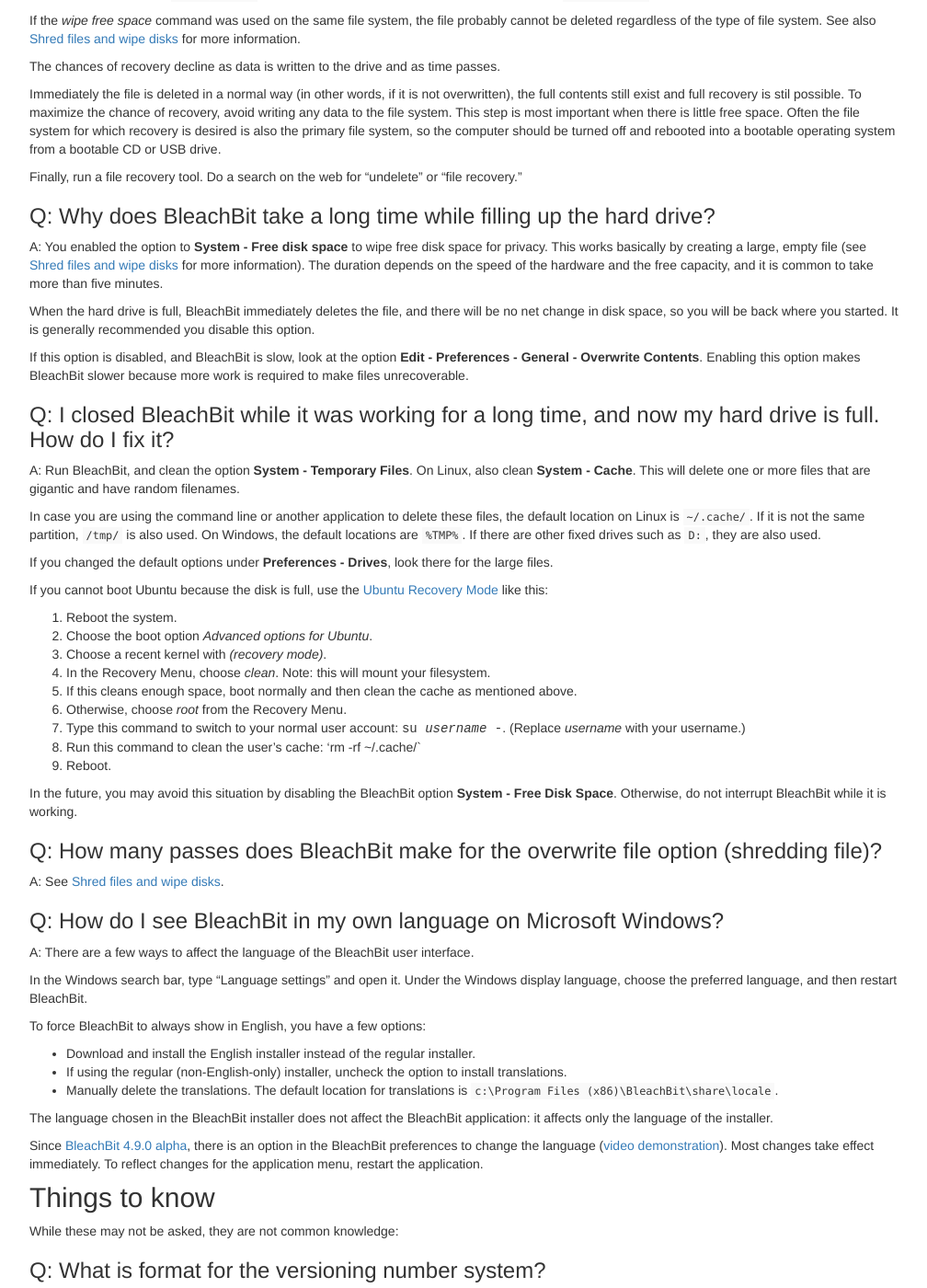
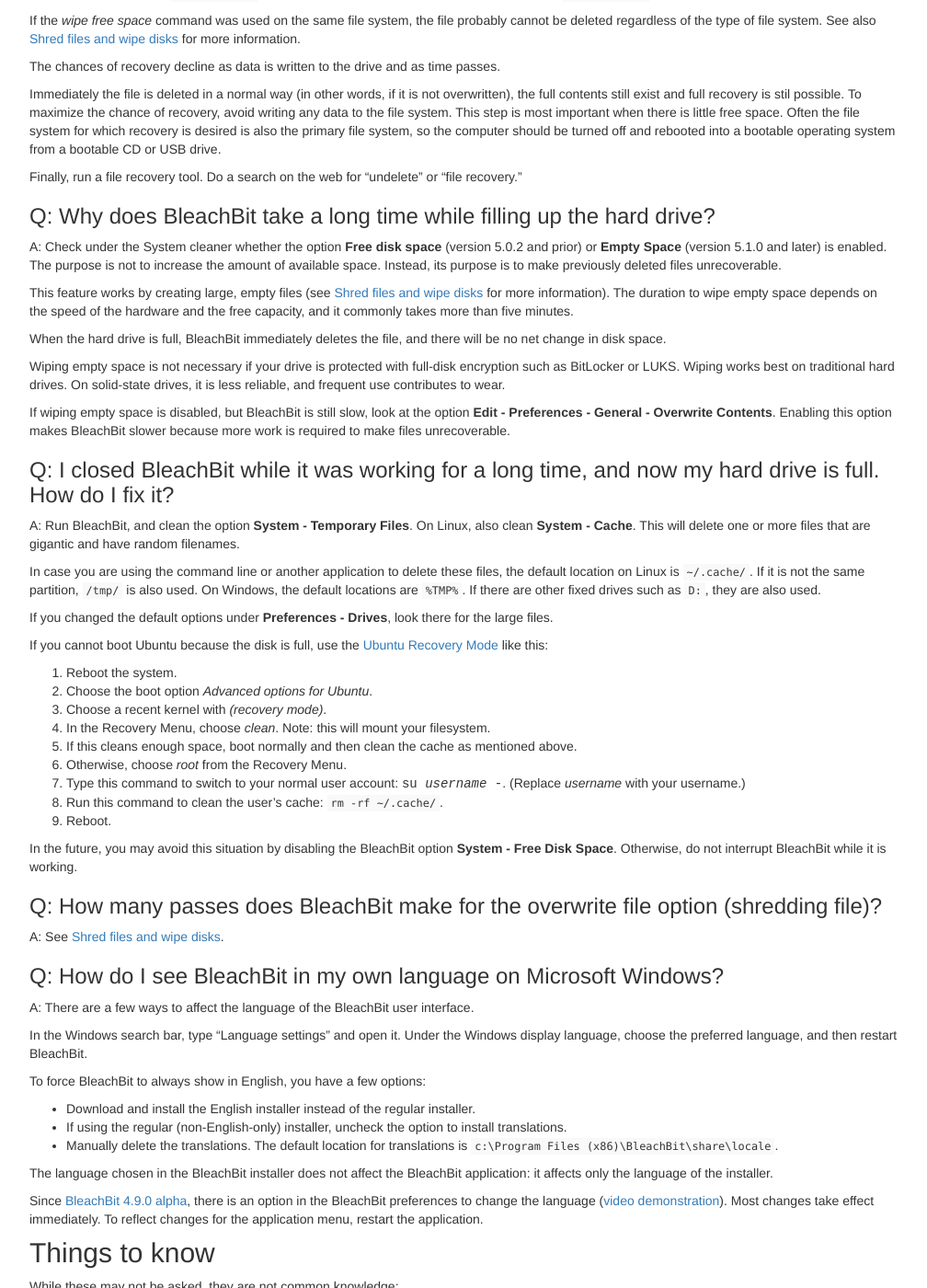
Before and after one commit to bleachbit/docs, a Jekyll site: the page built from _posts/2015-09-25-frequently-asked-questions.md, in a window 1280 px wide and 1400 px high, scrolled down 1125 px. Shown: the whole window at 92% size, without its empty margins (233-1241 px from the left). Built offline with Jekyll 4.4.1, drawn with Linux system fonts in a browser that asks for light colours.

Commit message:
Improve FAQ about wiping empty space

```diff
--- a/_posts/2015-09-25-frequently-asked-questions.md
+++ b/_posts/2015-09-25-frequently-asked-questions.md
@@ -59,11 +59,25 @@
 
 ### Q: Why does BleachBit take a long time while filling up the hard drive?
 
-A: You enabled the option to **System - Free disk space** to wipe free disk space for privacy. This works basically by creating a large, empty file (see [Shred files and wipe disks](/doc/shred-files-and-wipe-disks.html) for more information). The duration depends on the speed of the hardware and the free capacity, and it is common to take more than five minutes.
+A: Check under the System cleaner whether the option **Free disk space**
+(version 5.0.2 and prior) or **Empty Space** (version 5.1.0 and later) is enabled.
+The purpose is not to increase the amount of available space. Instead, its purpose
+is to make previously deleted files unrecoverable.
 
-When the hard drive is full, BleachBit immediately deletes the file, and there will be no net change in disk space, so you will be back where you started. It is generally recommended you disable this option.
+This feature works by creating large, empty files (see [Shred files and wipe disks](/doc/shred-files-and-wipe-disks.html)
+for more information). The duration to wipe empty space depends on the speed of the
+hardware and the free capacity, and it commonly takes more than five minutes.
 
-If this option is disabled, and BleachBit is slow, look at the option **Edit - Preferences - General - Overwrite Contents**. Enabling this option makes BleachBit slower because more work is required to make files unrecoverable.
+When the hard drive is full, BleachBit immediately deletes the file, and there will
+be no net change in disk space.
+
+Wiping empty space is not necessary if your drive is protected with full-disk encryption
+such as BitLocker or LUKS. Wiping works best on traditional hard drives. On solid-state
+drives, it is less reliable, and frequent use contributes to wear.
+
+If wiping empty space is disabled, but BleachBit is still slow, look at the option
+**Edit - Preferences - General - Overwrite Contents**. Enabling this option makes BleachBit
+slower because more work is required to make files unrecoverable.
 
 ### Q: I closed BleachBit while it was working for a long time, and now my hard drive is full. How do I fix it?
 A: Run BleachBit, and clean the option **System - Temporary Files**. On Linux, also clean **System - Cache**. This will delete one or more files that are gigantic and have random filenames.
@@ -81,7 +95,7 @@
 1. If this cleans enough space, boot normally and then clean the cache as mentioned above.
 1. Otherwise, choose  _root_ from the Recovery Menu.
 1. Type this command to switch to your normal user account: <tt>su <i>username</i> -</tt>. (Replace _username_ with your username.)
-1. Run this command to clean the user's cache: 'rm -rf ~/.cache/`
+1. Run this command to clean the user's cache: `rm -rf ~/.cache/`.
 1. Reboot.
 
 In the future, you may avoid this situation by disabling the BleachBit option **System - Free Disk Space**. Otherwise, do not interrupt BleachBit while it is working.
```
